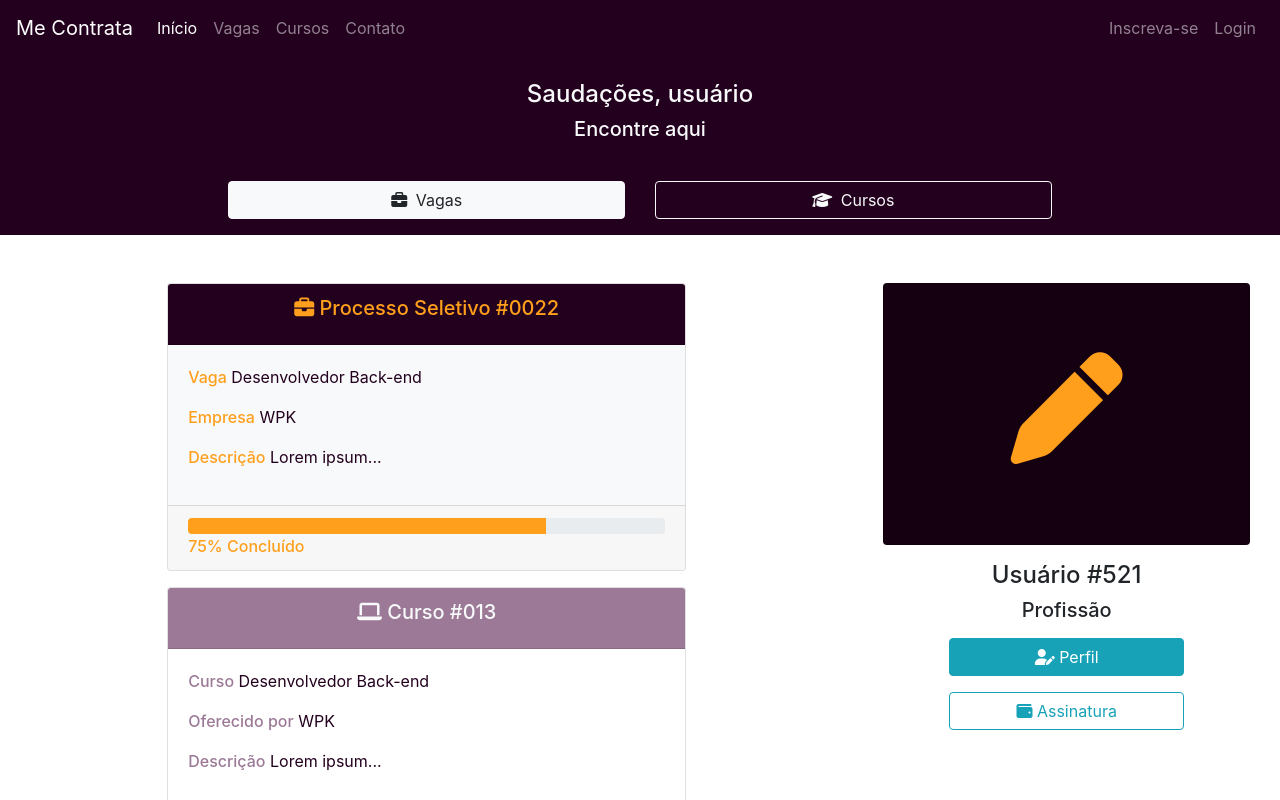
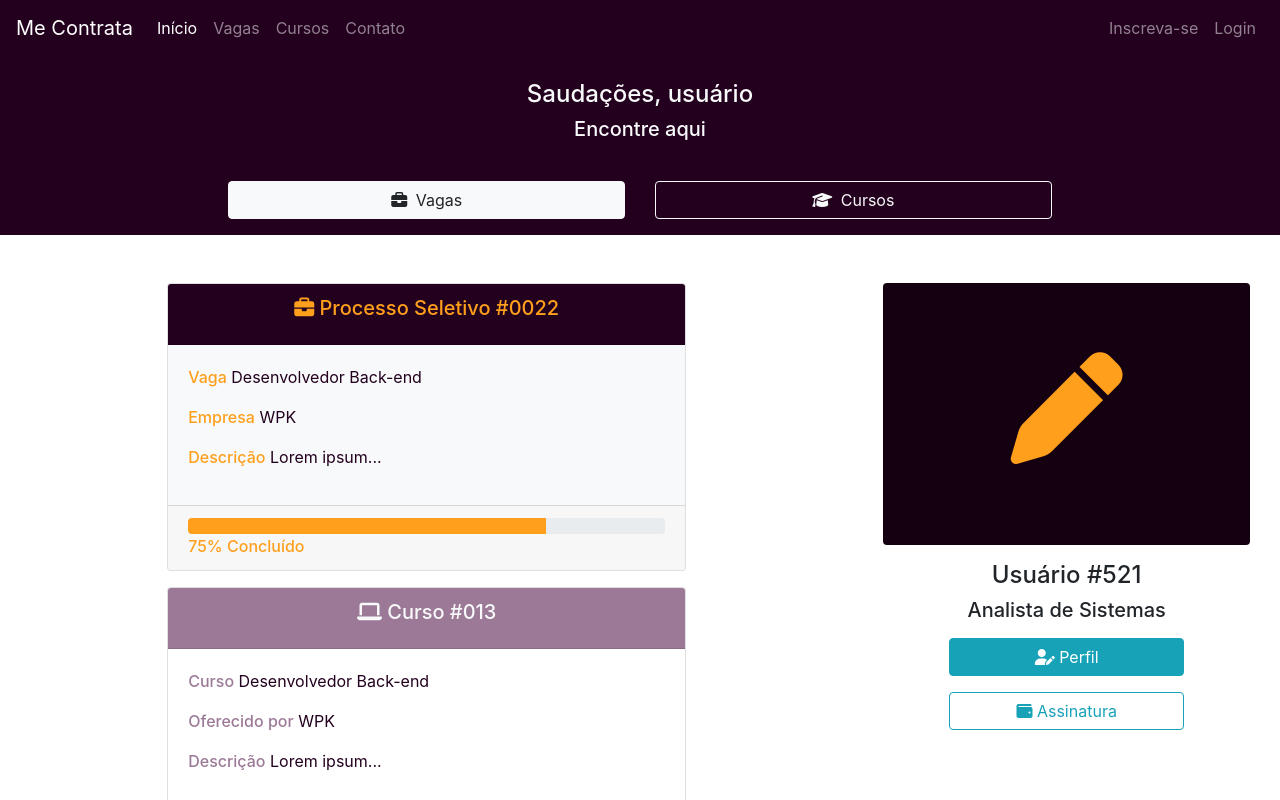
Before and after one commit to PedroSalvino/projeto-me-contrata-2021, an Angular app: page /usuario in a window 1280 px wide. Shown: the top 800 px of the page. Built offline with nearby package versions, Linux system fonts and the light colour scheme.

Commit message:
2 files modified

```diff
--- a/src/app/area-usuario/area-usuario.component.css
+++ b/src/app/area-usuario/area-usuario.component.css
@@ -0,0 +1,3 @@
+#area-usuario {
+  align-items: flex-start;
+}
--- a/src/app/area-usuario/area-usuario.component.html
+++ b/src/app/area-usuario/area-usuario.component.html
@@ -18,7 +18,7 @@
       </div>
     </div>
   </div>
-  <div class="row">
+  <div class="row" id="area-usuario">
     <div class="col">
       <div class="row">
         <div class="col mx-auto">
@@ -108,7 +108,7 @@
       </div>
       <div class="col">
         <h1 class="text-center h4 mt-3">Usuário #521</h1>
-        <h2 class="h5 text-center">Profissão</h2>
+        <h2 class="h5 text-center">Analista de Sistemas</h2>
       </div>
 
       <div class="col-md-8 mx-auto">
```
